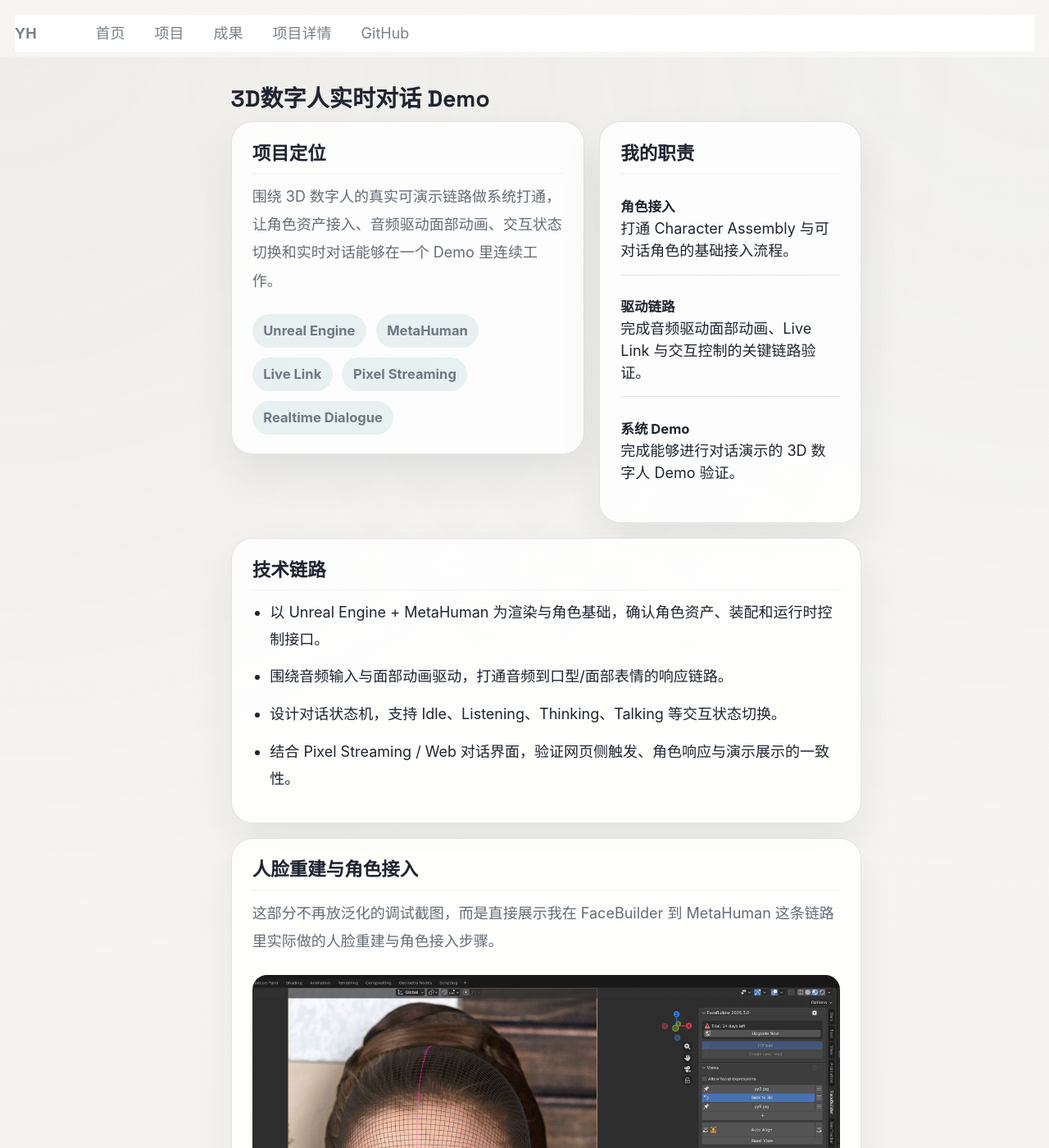
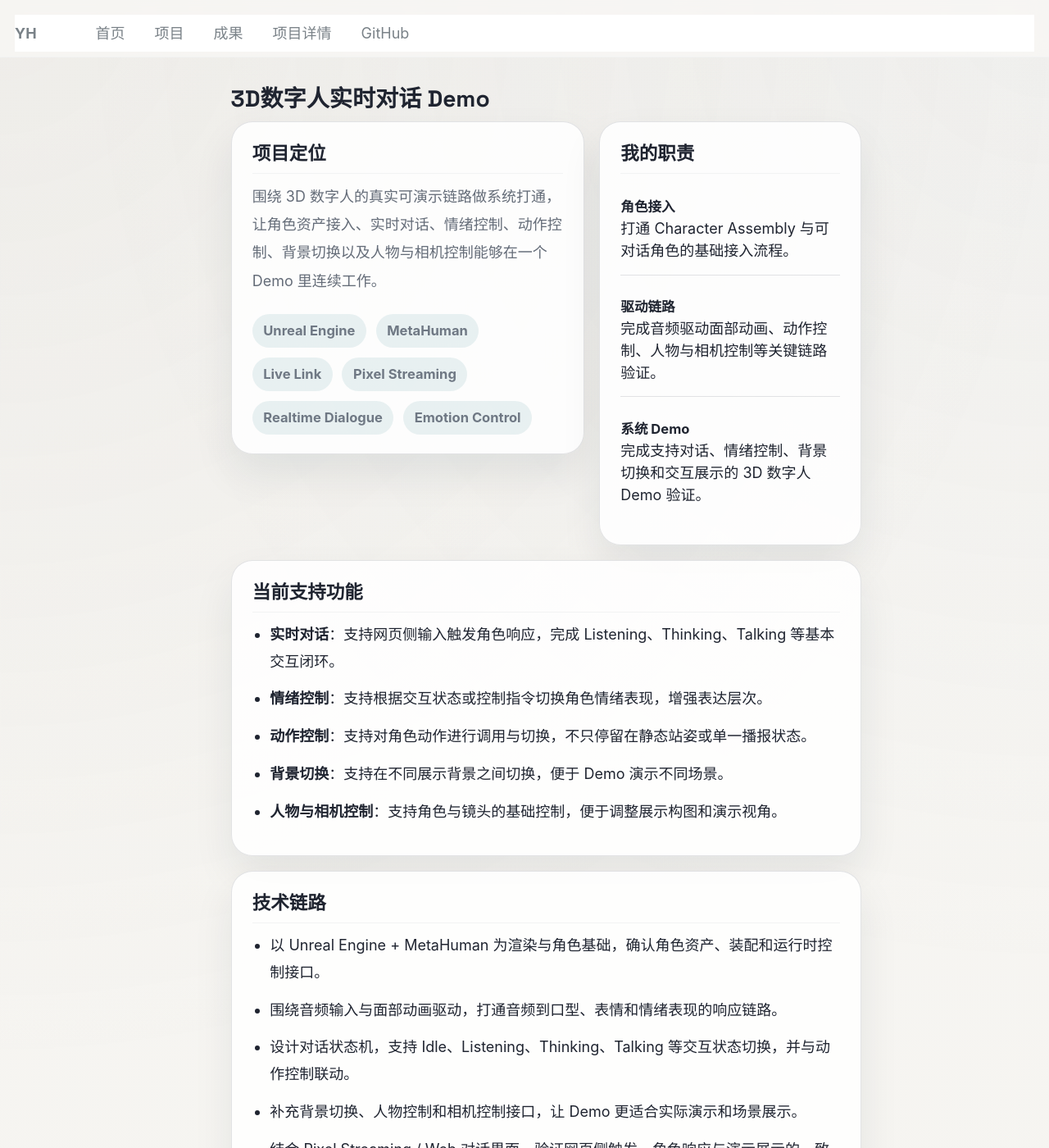
Before and after one commit to svitass/svitass.github.io, a Jekyll site: the page built from _portfolio/realtime-3d-avatar-demo.md, in a window 1280 px wide and 1400 px high. Shown: the whole window at 82% size. Built offline with Jekyll 4.4.1, drawn with Linux system fonts in a browser that asks for light colours; our own code applies the rules of GitHub Pages for plain Markdown files; some of the changed text lies outside the part shown.

Commit message:
Update 3D avatar demo capabilities

```diff
--- a/_portfolio/realtime-3d-avatar-demo.md
+++ b/_portfolio/realtime-3d-avatar-demo.md
@@ -2,7 +2,7 @@
 title: "3D数字人实时对话 Demo"
 collection: portfolio
 permalink: /portfolio/realtime-3d-avatar-demo/
-excerpt: "基于 Unreal Engine + MetaHuman 打通角色资产接入、面部驱动、交互控制与可对话 Demo 验证。"
+excerpt: "基于 Unreal Engine + MetaHuman 打通角色接入、实时对话、情绪控制、动作控制、背景切换以及人物与相机控制。"
 header:
   teaser: "projects/3d-digital-human-demo-poster.jpg"
 author_profile: false
@@ -12,31 +12,44 @@ author_profile: false
   <div class="project-detail__intro">
     <section class="project-detail__block">
       <h2>项目定位</h2>
-      <p class="project-detail__lead">围绕 3D 数字人的真实可演示链路做系统打通，让角色资产接入、音频驱动面部动画、交互状态切换和实时对话能够在一个 Demo 里连续工作。</p>
+      <p class="project-detail__lead">围绕 3D 数字人的真实可演示链路做系统打通，让角色资产接入、实时对话、情绪控制、动作控制、背景切换以及人物与相机控制能够在一个 Demo 里连续工作。</p>
       <div class="detail-chips">
         <span>Unreal Engine</span>
         <span>MetaHuman</span>
         <span>Live Link</span>
         <span>Pixel Streaming</span>
         <span>Realtime Dialogue</span>
+        <span>Emotion Control</span>
       </div>
     </section>
     <aside class="project-detail__block">
       <h2>我的职责</h2>
       <ul class="detail-meta">
         <li><strong>角色接入</strong><br>打通 Character Assembly 与可对话角色的基础接入流程。</li>
-        <li><strong>驱动链路</strong><br>完成音频驱动面部动画、Live Link 与交互控制的关键链路验证。</li>
-        <li><strong>系统 Demo</strong><br>完成能够进行对话演示的 3D 数字人 Demo 验证。</li>
+        <li><strong>驱动链路</strong><br>完成音频驱动面部动画、动作控制、人物与相机控制等关键链路验证。</li>
+        <li><strong>系统 Demo</strong><br>完成支持对话、情绪控制、背景切换和交互展示的 3D 数字人 Demo 验证。</li>
       </ul>
     </aside>
   </div>
 
   <section class="project-detail__block">
+    <h2>当前支持功能</h2>
+    <ul class="detail-list">
+      <li><strong>实时对话</strong>：支持网页侧输入触发角色响应，完成 Listening、Thinking、Talking 等基本交互闭环。</li>
+      <li><strong>情绪控制</strong>：支持根据交互状态或控制指令切换角色情绪表现，增强表达层次。</li>
+      <li><strong>动作控制</strong>：支持对角色动作进行调用与切换，不只停留在静态站姿或单一播报状态。</li>
+      <li><strong>背景切换</strong>：支持在不同展示背景之间切换，便于 Demo 演示不同场景。</li>
+      <li><strong>人物与相机控制</strong>：支持角色与镜头的基础控制，便于调整展示构图和演示视角。</li>
+    </ul>
+  </section>
+
+  <section class="project-detail__block">
     <h2>技术链路</h2>
     <ul class="detail-list">
       <li>以 Unreal Engine + MetaHuman 为渲染与角色基础，确认角色资产、装配和运行时控制接口。</li>
-      <li>围绕音频输入与面部动画驱动，打通音频到口型/面部表情的响应链路。</li>
-      <li>设计对话状态机，支持 Idle、Listening、Thinking、Talking 等交互状态切换。</li>
+      <li>围绕音频输入与面部动画驱动，打通音频到口型、表情和情绪表现的响应链路。</li>
+      <li>设计对话状态机，支持 Idle、Listening、Thinking、Talking 等交互状态切换，并与动作控制联动。</li>
+      <li>补充背景切换、人物控制和相机控制接口，让 Demo 更适合实际演示和场景展示。</li>
       <li>结合 Pixel Streaming / Web 对话界面，验证网页侧触发、角色响应与演示展示的一致性。</li>
     </ul>
   </section>
@@ -81,7 +94,7 @@ author_profile: false
   <section class="project-detail__block">
     <h2>结果</h2>
     <ul class="detail-result">
-      <li>完成可对话 3D 数字人 Demo，覆盖角色接入、面部语音驱动、交互状态和展示界面。</li>
+      <li>完成可对话 3D 数字人 Demo，当前已支持对话、情绪控制、动作控制、背景切换以及人物与相机控制。</li>
       <li>验证了 Character Assembly、Live Link、交互控制等关键模块可以作为后续工程化扩展基础。</li>
       <li>补齐了基于 FaceBuilder / MetaHuman 的角色资产接入方案，让 Demo 具备可替换角色来源与完整演示闭环。</li>
     </ul>
```
Also changed, not shown: _pages/about.md (+2 -2 lines).
